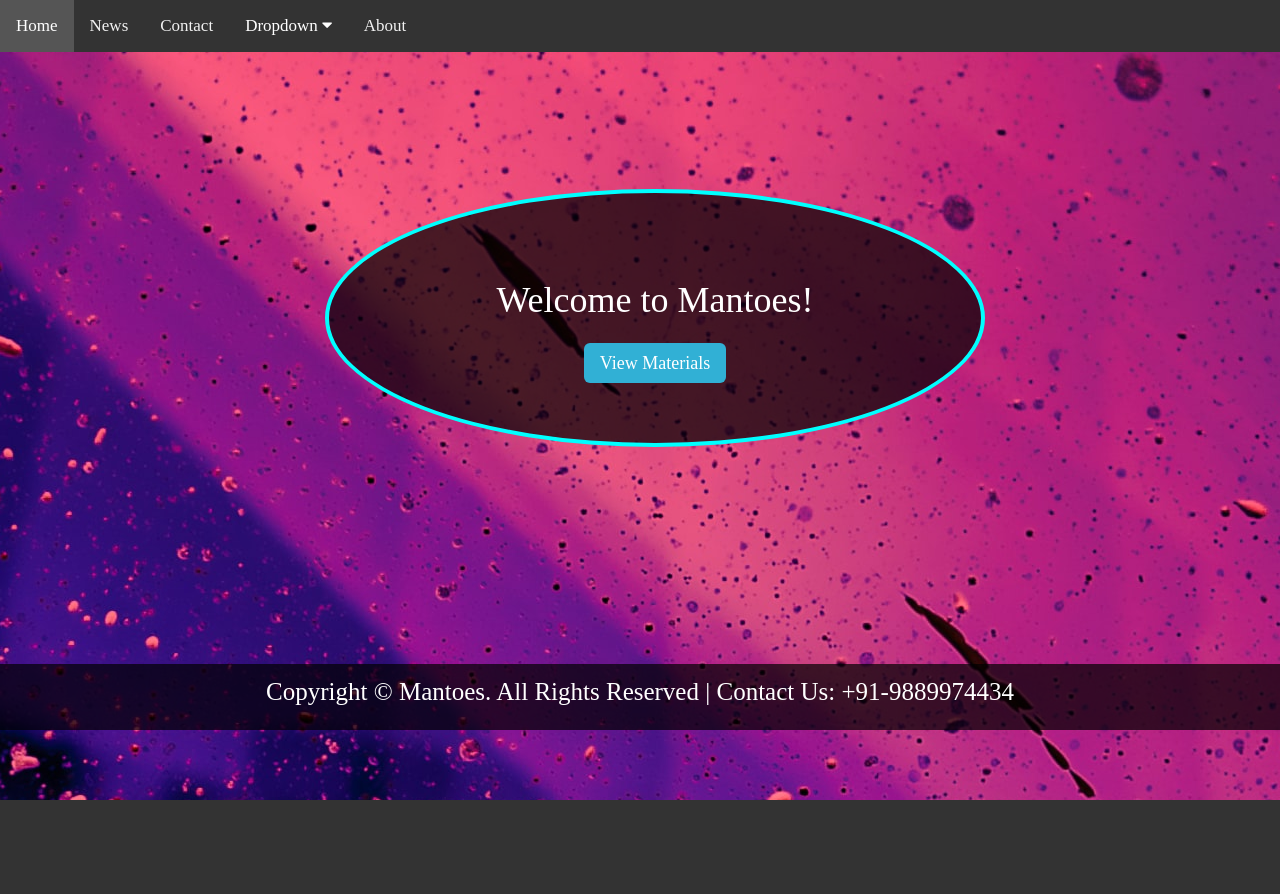
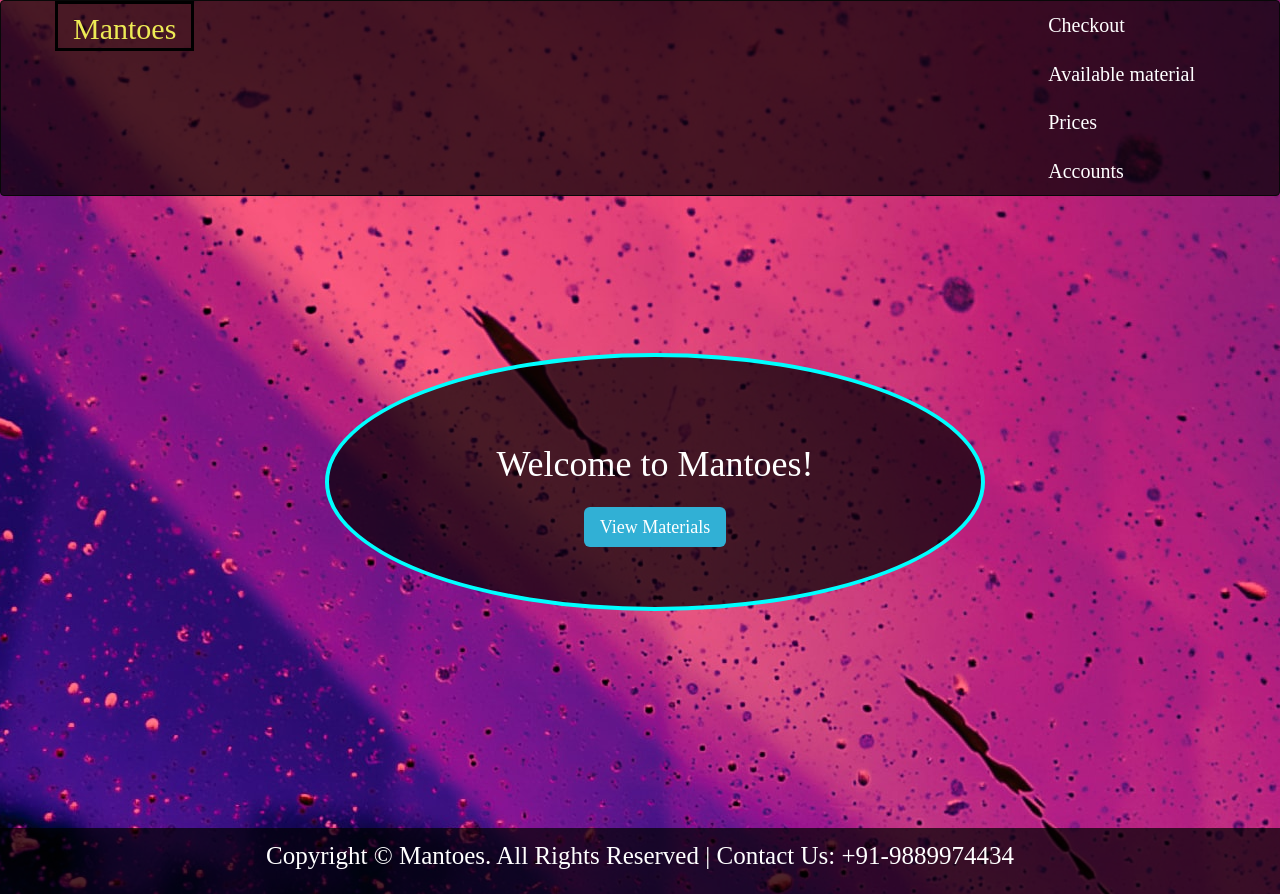
Before and after one commit to tanzeyl/mantoes, a PHP site: page /templates/index.php in a window 1280 px wide. Before the commit the page ends 800 px from the top, so only its background shows below. Run offline with PHP 8.4, Linux system fonts and the light colour scheme.

Commit message:
Editing navbar

```diff
--- a/includes/header.php
+++ b/includes/header.php
@@ -1,28 +1,20 @@
-<div class="topnav" id="myTopnav">
-	<a href="#home" class="active">Home</a>
-	<a href="#news">News</a>
-	<a href="#contact">Contact</a>
-	<div class="dropdown">
-		<button class="dropbtn">Dropdown
-			<i class="fa fa-caret-down"></i>
-		</button>
-		<div class="dropdown-content">
-			<a href="#">Link 1</a>
-			<a href="#">Link 2</a>
-			<a href="#">Link 3</a>
+<div class="navbar navbar-inverse navbar-top" style="background-color: rgba(0, 0, 0, 0.7); display: flex;">
+	<div class="container">
+		<div class="navbar-header">
+			<button type="button" class="navbar-toggle" data-toggle="collapse" data-target="#myNavbar">
+				<span class="icon-bar"></span>
+				<span class="icon-bar"></span>
+				<span class="icon-bar"></span>
+			</button>
+			<a class="navbar-brand" href="index.php" style="font-size: 30px; color: #edeb55; border: 3px solid black;">Mantoes</a>
+		</div>
+		<div class="collapse navbar-collapse" id="myNavbar">
+			<ul class="nav navbar-right">
+				<li style="font-size: 20px;"><a href="checkout.php" style="color: white;">Checkout</a></li>
+				<li style="font-size: 20px;"><a href="viewmaterials.php" style="color: white;">Available material</a></li>
+				<li style="font-size: 20px;"><a href="change_prices.php" style="color: white;">Prices</a></li>
+				<li style="font-size: 20px;"><a href="accounts.php" style="color: white;">Accounts</a></li>
+			</ul>
 		</div>
 	</div>
-	<a href="#about">About</a>
-	<a href="javascript:void(0);" class="icon" onclick="myFunction()">&#9776;</a>
 </div>
-
-<script>
-	function myFunction() {
-		var x = document.getElementById("myTopnav");
-		if (x.className === "topnav") {
-			x.className += " responsive";
-		} else {
-			x.className = "topnav";
-		}
-	}
-</script>
```
